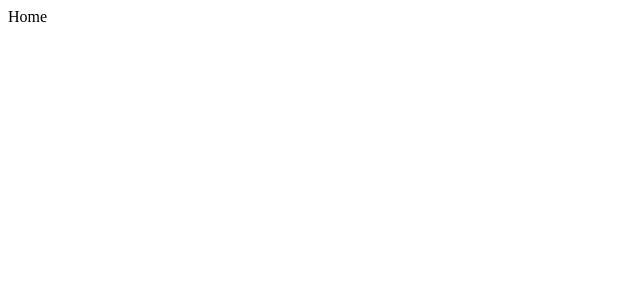
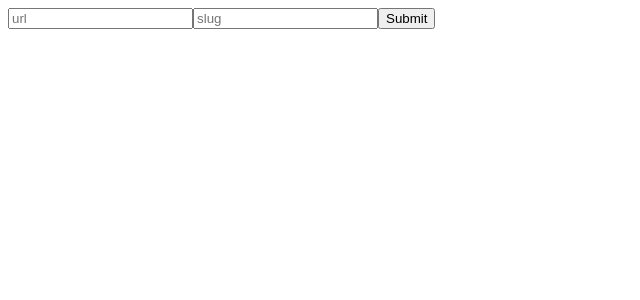
Before and after one commit to NiroSugir/url-shortener, a React (Create React App) app in the folder client/: page / in a window 1280 px wide. Shown: the top 300 px of the page, without its empty margins (0-640 px from the left). Built offline with nearby package versions, Linux system fonts and the light colour scheme.

Commit message:
add url addition form (non-functional)

```diff
--- a/client/package.json
+++ b/client/package.json
@@ -5,11 +5,13 @@
   "license": "UNLICENSED",
   "private": true,
   "dependencies": {
+    "@material-ui/core": "^4.11.0",
     "@testing-library/jest-dom": "^4.2.4",
     "@testing-library/react": "^9.3.2",
     "@testing-library/user-event": "^7.1.2",
     "react": "^16.13.1",
     "react-dom": "^16.13.1",
+    "react-hook-form": "^6.0.8",
     "react-router": "^5.2.0",
     "react-router-dom": "^5.2.0",
     "react-scripts": "3.4.1"
--- /dev/null
+++ b/client/src/components/HomePage.jsx
@@ -0,0 +1,10 @@
+import React from "react";
+import SlugCreator from "./SlugCreator";
+
+const HomePage = () => {
+  const onSubmit = (data) => console.log("data", data);
+
+  return <SlugCreator onSubmit={onSubmit} />;
+};
+
+export default HomePage;
--- a/client/src/components/Routes.jsx
+++ b/client/src/components/Routes.jsx
@@ -1,10 +1,12 @@
 import React from "react";
 import { BrowserRouter as Router, Route } from "react-router-dom";
+import SlugCreator from "./SlugCreator";
+import HomePage from "./HomePage";
 
 export const Routes = () => {
   return (
     <Router>
-      <Route path="/" exact component={() => <div>Home</div>} />
+      <Route path="/" exact component={HomePage} />
       <Route path="/urls" exact component={() => <div>Urls List</div>} />
     </Router>
   );
--- /dev/null
+++ b/client/src/components/SlugCreator.jsx
@@ -0,0 +1,38 @@
+import React from "react";
+import { useForm } from "react-hook-form";
+
+const SlugCreator = ({ onSubmit }) => {
+  const { register, handleSubmit, errors } = useForm();
+
+  // TODO: show appropriate error message on screen when there are any
+  if (Object.keys(errors).length) {
+    console.log("errors", errors);
+  }
+
+  return (
+    <form onSubmit={handleSubmit(onSubmit)}>
+      <input
+        type="text"
+        placeholder="url"
+        name="url"
+        ref={register({ required: true, max: 1024, min: 11, maxLength: 1024 })}
+      />
+
+      <input
+        type="text"
+        placeholder="slug"
+        name="slug"
+        ref={register({
+          max: 21,
+          min: 1,
+          maxLength: 21,
+          pattern: /[a-zA-Z0-9_\-]/i,
+        })}
+      />
+
+      <input type="submit" />
+    </form>
+  );
+};
+
+export default SlugCreator;
```
Also changed, not shown: 1 other file (tests, documents, lock files or other folders).
